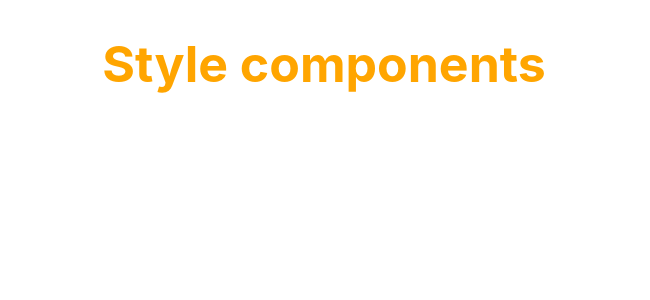
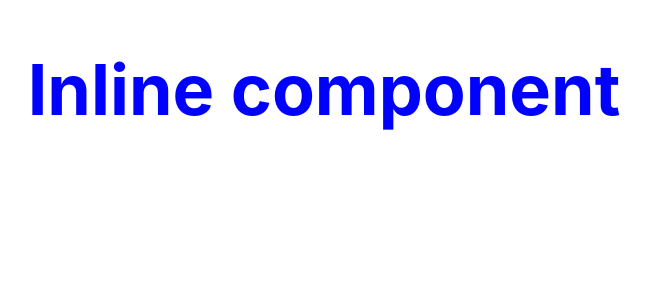
Before and after one commit to Mhdez221993/react-playground, a React (Create React App) app: page / in a window 1280 px wide. Shown: the top 300 px of the page, without its empty margins (316-966 px from the left). Built offline with nearby package versions, Linux system fonts and the light colour scheme.

Commit message:
Inline style

```diff
--- a/src/App.js
+++ b/src/App.js
@@ -1,7 +1,7 @@
 import './App.css';
 
+import Inline from './components/Inline';
 import React from 'react';
-import Stylesheet from './components/Stylesheet';
 
 class App extends React.Component {
   render() {
@@ -33,7 +33,9 @@ class App extends React.Component {
 
        {/* <NameList /> */}
 
-       <Stylesheet primary='primary' />
+       {/* <Stylesheet primary='primary' /> */}
+
+       <Inline />
       </div>
     );
   }
--- /dev/null
+++ b/src/components/Inline.js
@@ -0,0 +1,16 @@
+import React from 'react';
+
+const heading = {
+  fontSize: '70px',
+  color: 'blue'
+}
+
+const Inline = () => {
+  return (
+    <div>
+      <h1 style={heading}>Inline component</h1>
+    </div>
+  );
+};
+
+export default Inline;
```
